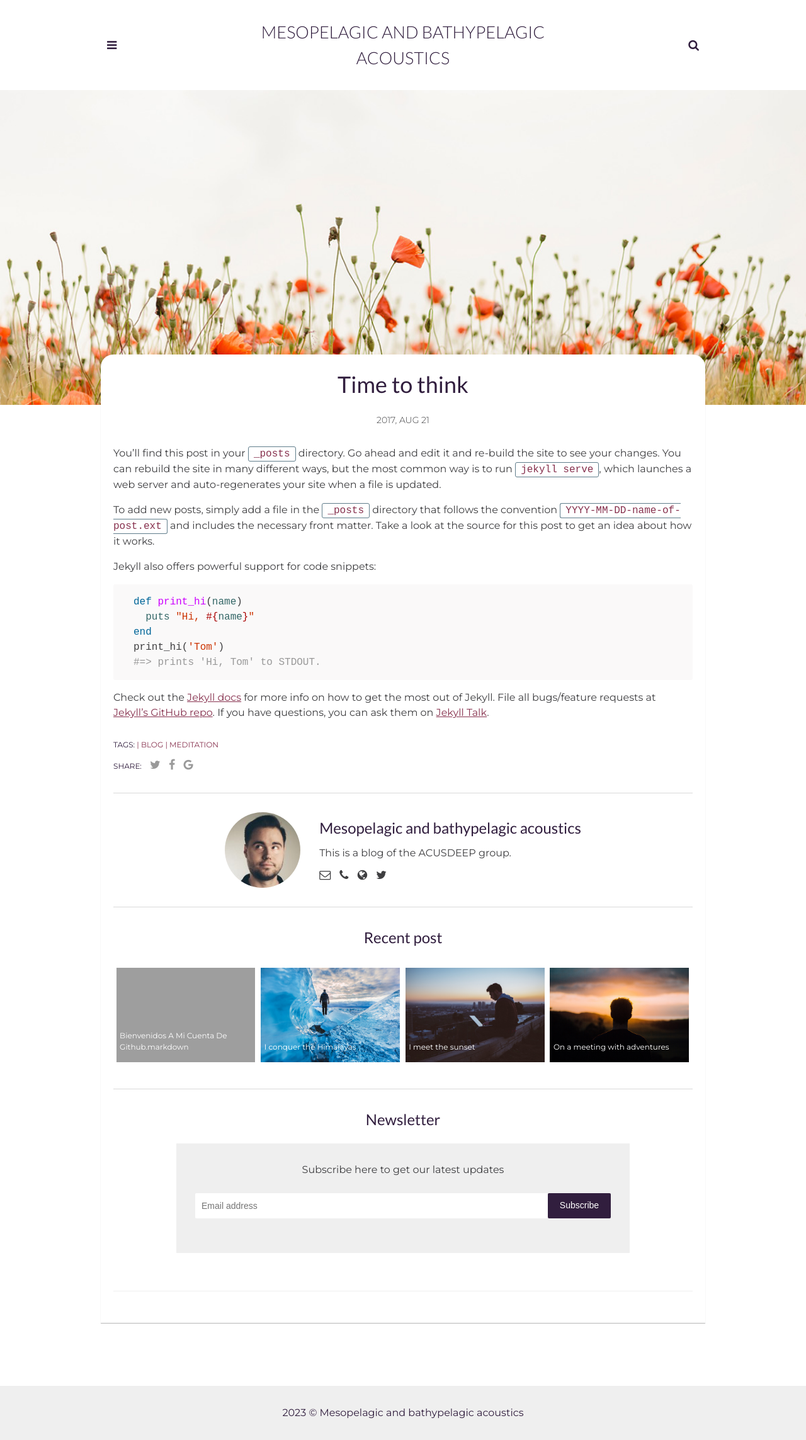
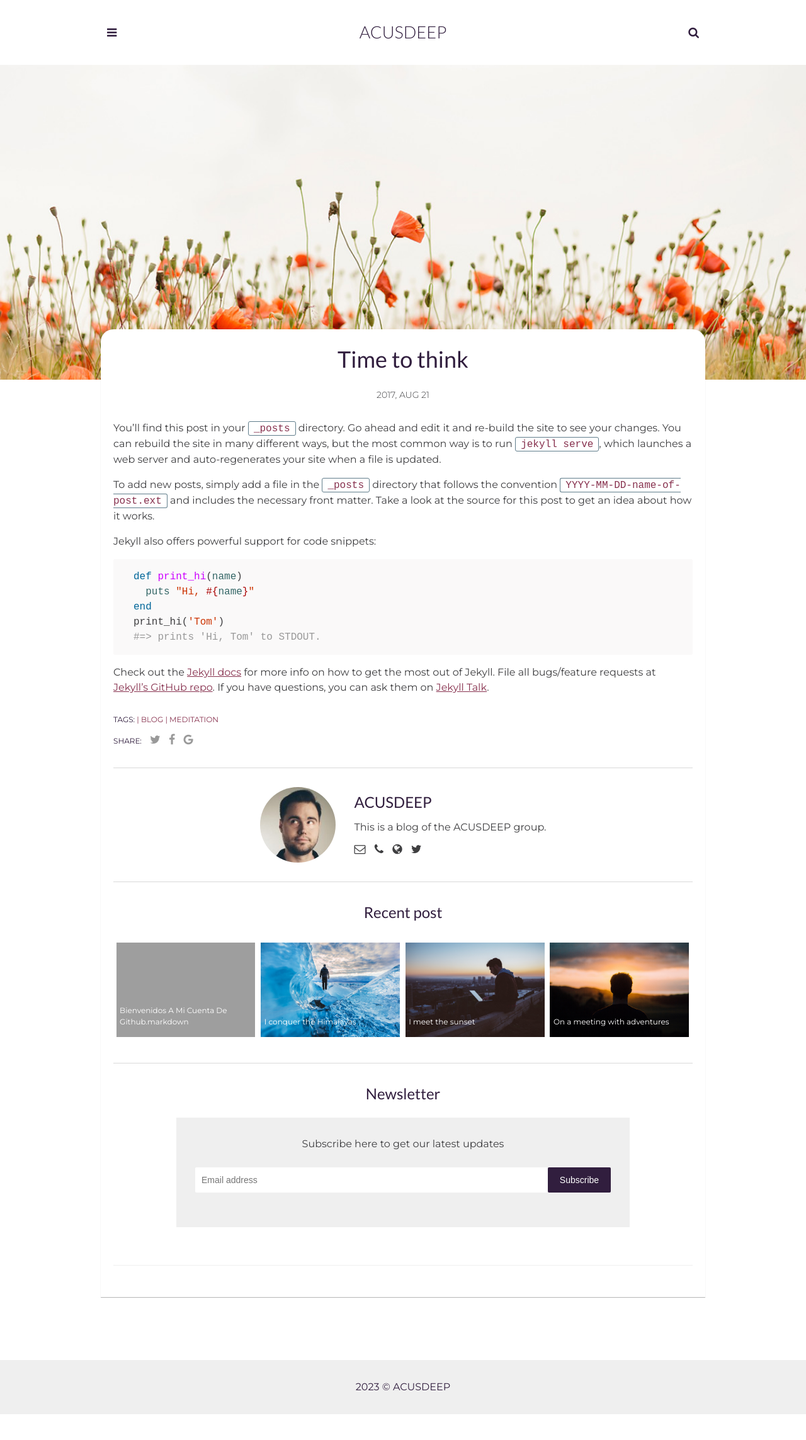
Before and after one commit to marianpena/adam-blog, a Jekyll site: the page built from _posts/2017-08-21-time-to-think.markdown, in a window 1280 px wide. Shown: the whole page at 63% size. Built offline with Jekyll 4.4.1, drawn with Linux system fonts in a browser that asks for light colours; comment, search, counter and statistics services are not loaded; grey boxes are pictures that could not be loaded.

Commit message:
Update _config.yml

```diff
--- a/_config.yml
+++ b/_config.yml
@@ -9,7 +9,7 @@ baseurl: "/adam-blog" # the subpath of your site, e.g. /blog
 url: "" # the base hostname & protocol for your site, e.g. http://example.com
 
 # Author settings
-author: Mesopelagic and bathypelagic acoustics # add your name
+author: ACUSDEEP # add your name
 author-pic: adam-face.jpg
 about-author: This is a blog of the ACUSDEEP group.
 
```
